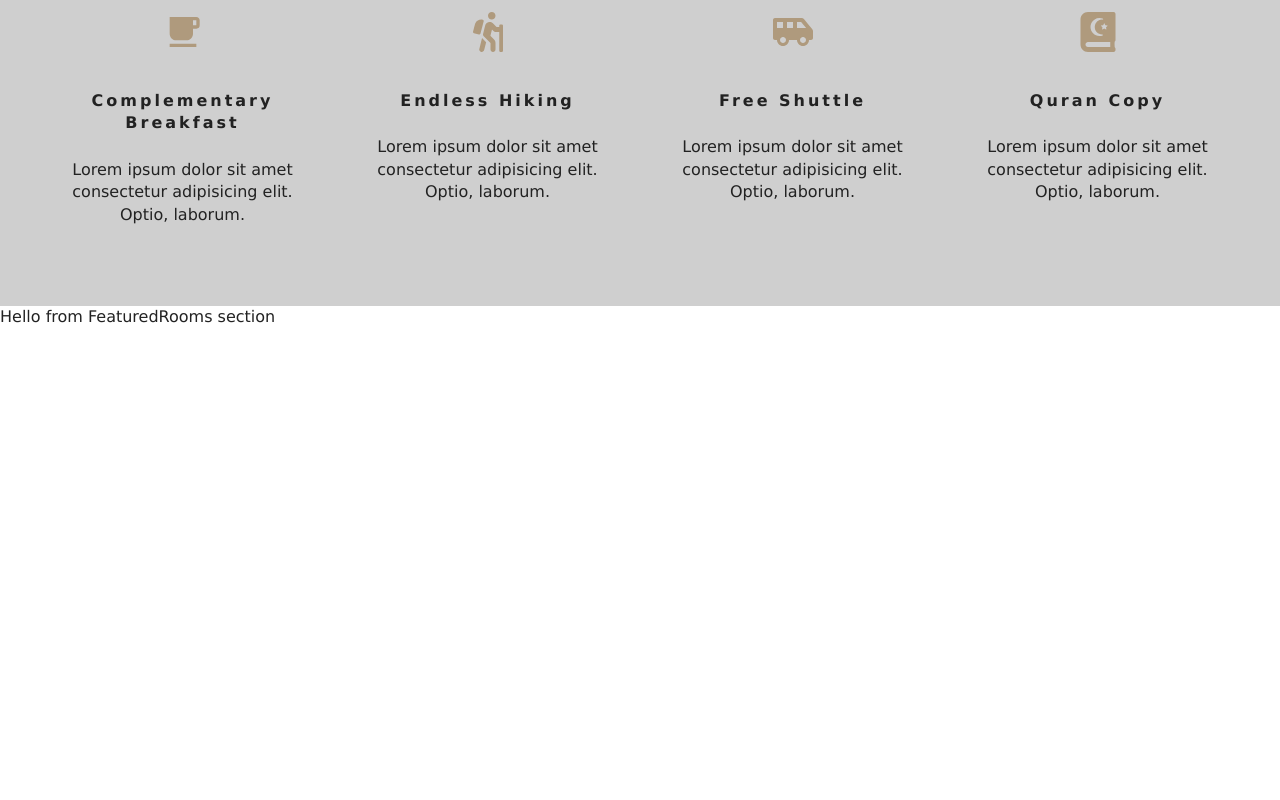
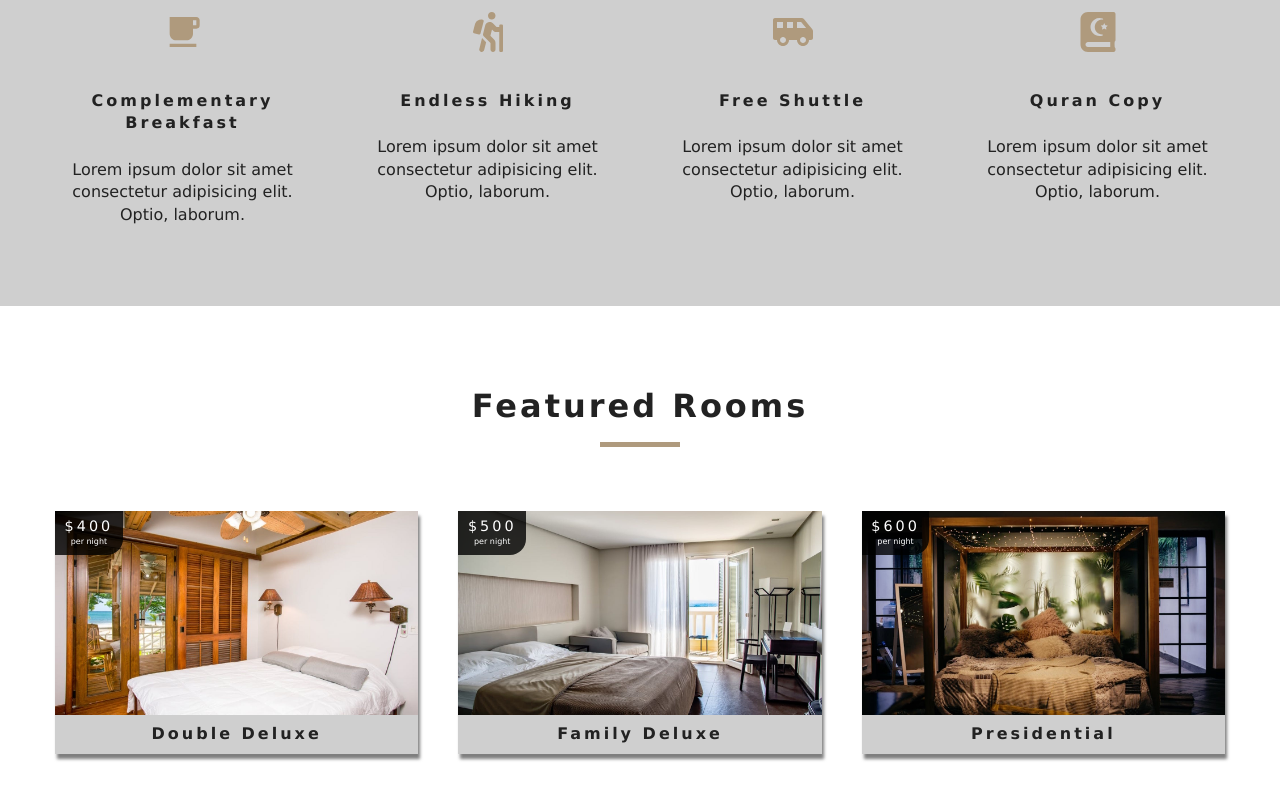
Before and after one commit to frontendprof/react-hotel-resort, a React (Create React App) app: page / in a window 1280 px wide. Shown: the part 995-1795 px from the top of the page. Before the commit the page ends 1323 px from the top, so only its background shows below. Built offline with nearby package versions, Linux system fonts and the light colour scheme; the HTML template or start-up script is replaced by a standard one.

Commit message:
room and loading components

```diff
--- a/src/components/FeaturedRooms.js
+++ b/src/components/FeaturedRooms.js
@@ -2,15 +2,24 @@
 import React, { Component } from 'react'
 
 import {RoomContext} from "../context"
+import Loading from "./Loading"
+import Room from "./Room"
+import Title from "./Title"
 
 export default class FeaturedRooms extends Component {
     static contextType=RoomContext;
     render() {
-        const value=this.context;
+        let {loading,featuredRooms:rooms}=this.context;
+        rooms=rooms.map(room=>{
+            return <Room key={room.id} room={room} />
+        })
         return (
-            <div>
-                Hello from FeaturedRooms section
-            </div>
+            <section className="featured-rooms">
+                <Title title="Featured Rooms" />
+                <div className="featured-rooms-center">
+                    {loading?<Loading /> : rooms}
+                </div>
+            </section>
         )
     }
 }
--- /dev/null
+++ b/src/components/Loading.js
@@ -0,0 +1,12 @@
+
+import React from 'react'
+
+import loadingGif from "../images/gif/loading-arrow.gif"
+export default function Loading() {
+    return (
+        <div className="loading">
+            <h4>Rooms data loading ...</h4>
+            <img src={loadingGif} alt="Loading icon" />
+        </div>
+    )
+}
--- /dev/null
+++ b/src/components/Room.js
@@ -0,0 +1,26 @@
+
+import React from 'react'
+import { Link } from "react-router-dom";
+import defaultImg from "../images/room-1.jpeg"
+export default function Room({room}) {
+    console.log(room);
+    const {name,slug, images, price}=room;
+    return (
+        <article className="room">
+            <div className="img-container">
+                <img src={images[0] || defaultImg} alt={slug} />
+
+                <div className="price-top">
+                    <h6>${price}</h6>
+                    <p>per night</p>
+                </div>
+
+                <Link to={`/rooms/${slug}`} className="btn-primary room-link">
+                    Features
+                </Link>
+            </div>
+            <p className="room-info">{name}</p>
+
+        </article>
+    )
+}
--- a/src/context.js
+++ b/src/context.js
@@ -16,7 +16,8 @@
 
     componentDidMount(){
         let rooms=this.formatData(items)
-        console.log(rooms);
+        let featuredRooms=rooms.filter(room=>room.featured)
+        this.setState({rooms,featuredRooms,sortedRooms:rooms,loading:false})
     }
 
     formatData(items){
```
Also changed, not shown: 1 other file (tests, documents, lock files or other folders).
